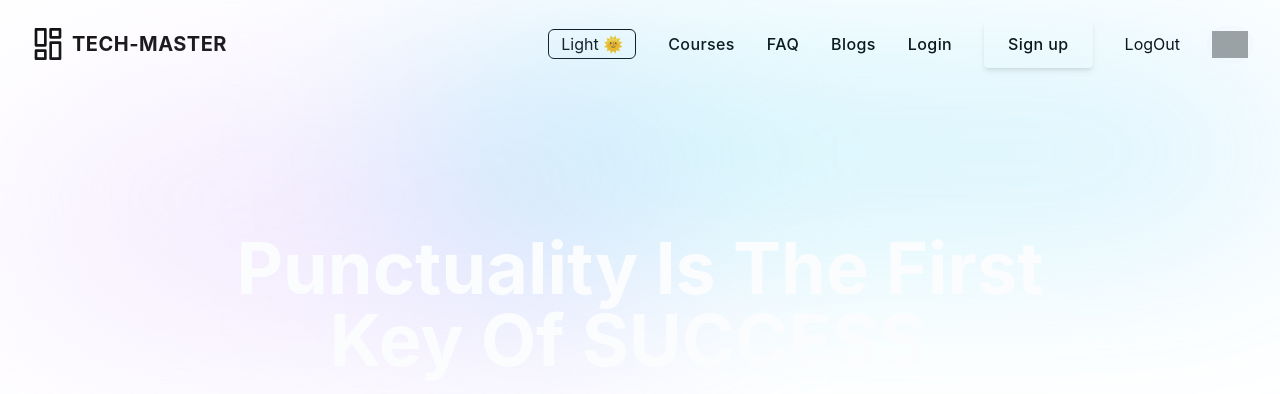
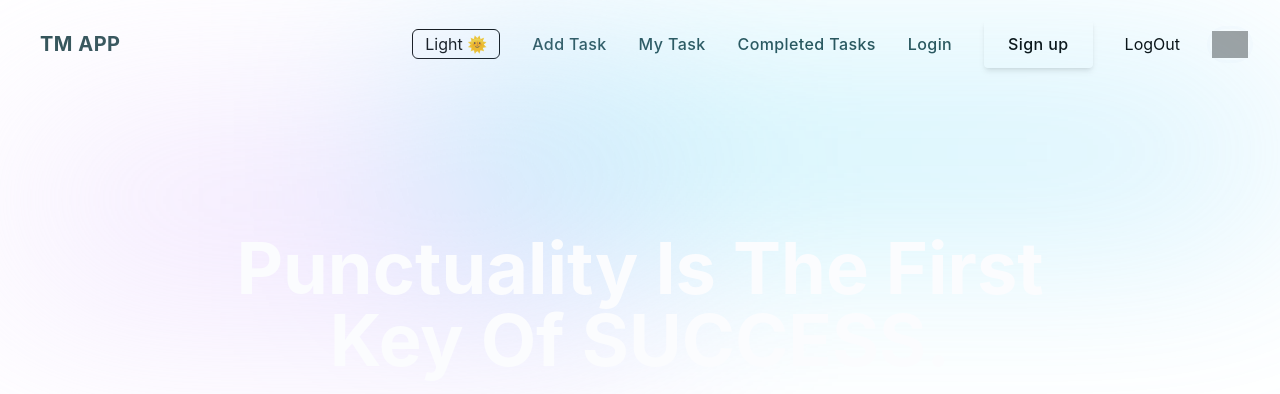
Before and after one commit to ritamrahman/TM-App, a React (Create React App) app: page / in a window 1280 px wide. Shown: the top 394 px of the page. Built offline with nearby package versions, Linux system fonts and the light colour scheme; grey boxes are pictures that could not be loaded.

Commit message:
fic nav style

```diff
--- a/src/Components/Navbar/Navbar.js
+++ b/src/Components/Navbar/Navbar.js
@@ -6,7 +6,7 @@ export const Navbar = ({ handleThemeSwitch, theme }) => {
   // handleLogOut
 
   return (
-    <div className="bg-white dark:bg-midnight F z-10 w-full">
+    <div className="bg-white dark:bg-matBlack-900 F z-10 w-full">
       <div className="px-4 py-5 mx-auto sm:max-w-xl md:max-w-full lg:max-w-screen-xl md:px-24 lg:px-8">
         <div className="relative flex items-center justify-between">
           {/* logo start */}
@@ -16,23 +16,8 @@ export const Navbar = ({ handleThemeSwitch, theme }) => {
             title="Company"
             className="inline-flex items-center"
           >
-            <svg
-              className="w-8 text-teal-accent-400"
-              viewBox="0 0 24 24"
-              strokeLinejoin="round"
-              strokeWidth="2"
-              strokeLinecap="round"
-              strokeMiterlimit="10"
-              stroke="currentColor"
-              fill="none"
-            >
-              <rect x="3" y="1" width="7" height="12" />
-              <rect x="3" y="17" width="7" height="6" />
-              <rect x="14" y="1" width="7" height="6" />
-              <rect x="14" y="11" width="7" height="12" />
-            </svg>
-            <span className="ml-2 text-xl font-bold tracking-wide text-gray-100 uppercase text-gs dark:text-white">
-              Tech-Master
+            <span className="ml-2 text-xl font-bold tracking-wide text-matBlack-900 dark:text-primary uppercase text-gs dark:text-matBlack-900 dark:text-primary">
+              TM App
             </span>
           </a>
           {/* logo end */}
@@ -51,32 +36,32 @@ export const Navbar = ({ handleThemeSwitch, theme }) => {
             </button>
             <li>
               <a
-                href="/courses"
+                href="/add-task"
                 aria-label="Our product"
                 title="Our product"
-                className="font-medium tracking-wide text-gray-100 transition-colors duration-200 hover:text-teal-accent-400"
+                className="font-medium tracking-wide text-matBlack-900 dark:text-primary transition-colors duration-200 hover:text-teal-accent-400 capitalize"
               >
-                Courses
+                add task
               </a>
             </li>
             <li>
               <a
-                href="/faq"
+                href="/my-task"
                 aria-label="Our product"
                 title="Our product"
-                className="font-medium tracking-wide text-gray-100 transition-colors duration-200 hover:text-teal-accent-400"
+                className="font-medium tracking-wide text-matBlack-900 dark:text-primary transition-colors duration-200 hover:text-teal-accent-400 capitalize"
               >
-                FAQ
+                My Task
               </a>
             </li>
             <li>
               <a
-                href="/blogs"
+                href="/completed-tasks"
                 aria-label="Product pricing"
                 title="Product pricing"
-                className="font-medium tracking-wide text-gray-100 transition-colors duration-200 hover:text-teal-accent-400"
+                className="font-medium tracking-wide text-matBlack-900 dark:text-primary transition-colors duration-200 hover:text-teal-accent-400 capitalize"
               >
-                Blogs
+                Completed Tasks
               </a>
             </li>
 
@@ -86,14 +71,14 @@ export const Navbar = ({ handleThemeSwitch, theme }) => {
                   href="/login"
                   aria-label="About us"
                   title="About us"
-                  className="font-medium tracking-wide text-gray-100 transition-colors duration-200 hover:text-teal-accent-400"
+                  className="font-medium tracking-wide text-matBlack-900 dark:text-primary transition-colors duration-200 hover:text-teal-accent-400 "
                 >
                   Login
                 </a>
               </li>
               <li>
                 <button
-                  className="inline-flex items-center justify-center h-12 px-6 font-medium tracking-wide  transition duration-200 rounded shadow-md bg-deep-purple-accent-400 hover:bg-deep-purple-accent-700 focus:shadow-outline focus:outline-none bg-black text-white dark:bg-gradient-to-r from-gs to-ge dark:text-white"
+                  className="inline-flex items-center justify-center h-12 px-6 font-medium tracking-wide  transition duration-200 rounded shadow-md bg-deep-purple-accent-400 hover:bg-deep-purple-accent-700 focus:shadow-outline focus:outline-none bg-black text-white dark:bg-gradient-to-r from-gs to-ge dark:text-matBlack-900 dark:text-primary"
                   aria-label="Sign up"
                   title="Sign up"
                 >
@@ -106,7 +91,7 @@ export const Navbar = ({ handleThemeSwitch, theme }) => {
               <li className="cursor-pointer">LogOut</li>
               {/* avatar */}
               <li className="avatar tooltip tooltip-bottom">
-                <div className="w-9 rounded-full ring ring-primary ring-offset-base-100 ring-offset-2">
+                <div className="w-9 rounded-full ring ring-primary ring-offset-base-100 ring-offset-2 text-matBlack-900 dark:text-primary capitalize">
                   <img
                     src={
                       "https://www.pngfind.com/pngs/m/5-52097_avatar-png-pic-vector-avatar-icon-png-transparent.png"
@@ -150,7 +135,7 @@ export const Navbar = ({ handleThemeSwitch, theme }) => {
             </div>
             {isMenuOpen && (
               <div className="absolute top-0 left-0 w-full z-10">
-                <div className="p-5 bg-white dark:bg-midnight border rounded shadow-sm">
+                <div className="p-5 bg-white dark:bg-matBlack-900 border rounded shadow-sm">
                   <div className="flex items-center justify-between mb-4">
                     <div>
                       <a
@@ -159,23 +144,8 @@ export const Navbar = ({ handleThemeSwitch, theme }) => {
                         title="Company"
                         className="inline-flex items-center"
                       >
-                        <svg
-                          className="w-8 text-deep-purple-accent-400"
-                          viewBox="0 0 24 24"
-                          strokeLinejoin="round"
-                          strokeWidth="2"
-                          strokeLinecap="round"
-                          strokeMiterlimit="10"
-                          stroke="currentColor"
-                          fill="none"
-                        >
-                          <rect x="3" y="1" width="7" height="12" />
-                          <rect x="3" y="17" width="7" height="6" />
-                          <rect x="14" y="1" width="7" height="6" />
-                          <rect x="14" y="11" width="7" height="12" />
-                        </svg>
-                        <span className="ml-2 text-xl font-bold tracking-wide text-gs dark:text-white uppercase">
-                          Tech-master
+                        <span className="ml-2 text-xl font-bold tracking-wide text-gs dark:text-matBlack-900 dark:text-primary uppercase">
+                          TM App
                         </span>
                       </a>
                     </div>
@@ -210,32 +180,32 @@ export const Navbar = ({ handleThemeSwitch, theme }) => {
 
                       <li>
                         <a
-                          href="/courses"
+                          href="/add-task"
                           aria-label="Our product"
                           title="Our product"
-                          className="font-medium tracking-wide text-darkText transition-colors duration-200 hover:text-deep-purple-accent-400"
+                          className="font-medium tracking-wide text-matBlack-900 dark:text-primary transition-colors duration-200 hover:text-teal-accent-400 capitalize"
                         >
-                          Courses
+                          add task
                         </a>
                       </li>
                       <li>
                         <a
-                          href="/faq"
+                          href="/my-task"
                           aria-label="Our product"
                           title="Our product"
-                          className="font-medium tracking-wide text-darkText transition-colors duration-200 hover:text-deep-purple-accent-400"
+                          className="font-medium tracking-wide text-matBlack-900 dark:text-primary transition-colors duration-200 hover:text-teal-accent-400 capitalize"
                         >
-                          FAQ
+                          My Task
                         </a>
                       </li>
                       <li>
                         <a
-                          href="/blogs"
+                          href="/completed-tasks"
                           aria-label="Product pricing"
                           title="Product pricing"
-                          className="font-medium tracking-wide text-darkText transition-colors duration-200 hover:text-deep-purple-accent-400"
+                          className="font-medium tracking-wide text-matBlack-900 dark:text-primary transition-colors duration-200 hover:text-teal-accent-400 capitalize"
                         >
-                          Blogs
+                          Completed Tasks
                         </a>
                       </li>
 
@@ -245,14 +215,14 @@ export const Navbar = ({ handleThemeSwitch, theme }) => {
                             href="/login"
                             aria-label="About us"
                             title="About us"
-                            className="font-medium tracking-wide text-darkText transition-colors duration-200 hover:text-deep-purple-accent-400"
+                            className="font-medium tracking-wide text-matBlack-900 dark:text-primary transition-colors duration-200 hover:text-deep-purple-accent-400 capitalize"
                           >
                             login
                           </a>
                         </li>
                         <li>
                           <button
-                            className="inline-flex items-center justify-center w-full h-12 px-6 font-medium tracking-wide text-white transition duration-200 rounded shadow-md bg-black dark:bg-gradient-to-r from-gs to-ge dark:text-white hover:bg-deep-purple-accent-700 focus:shadow-outline focus:outline-none"
+                            className="inline-flex items-center justify-center w-full h-12 px-6 font-medium tracking-wide text-white transition duration-200 rounded shadow-md bg-black dark:bg-gradient-to-r from-gs to-ge dark:text-matBlack-900 dark:text-primary hover:bg-deep-purple-accent-700 focus:shadow-outline focus:outline-none"
                             aria-label="Sign up"
                             title="Sign up"
                           >
```
